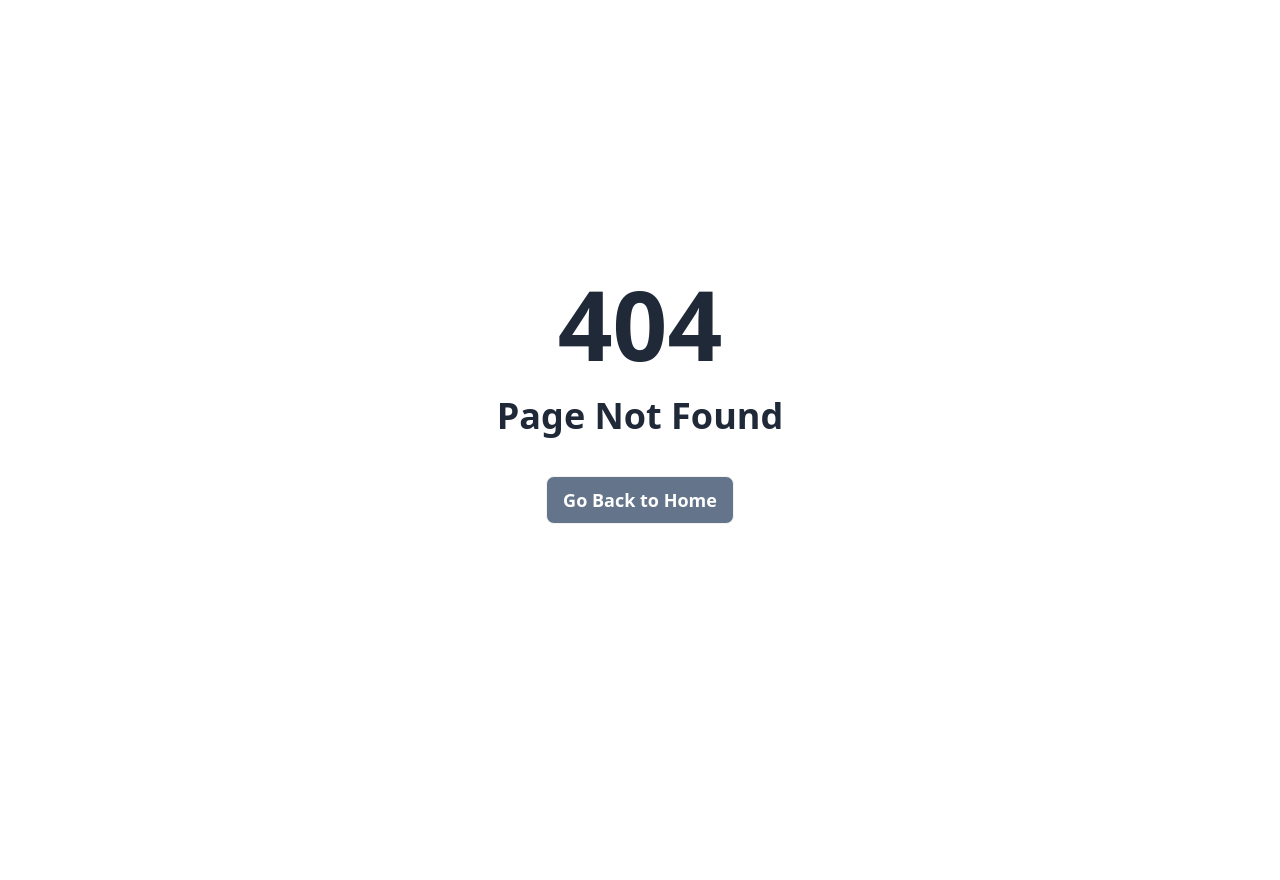
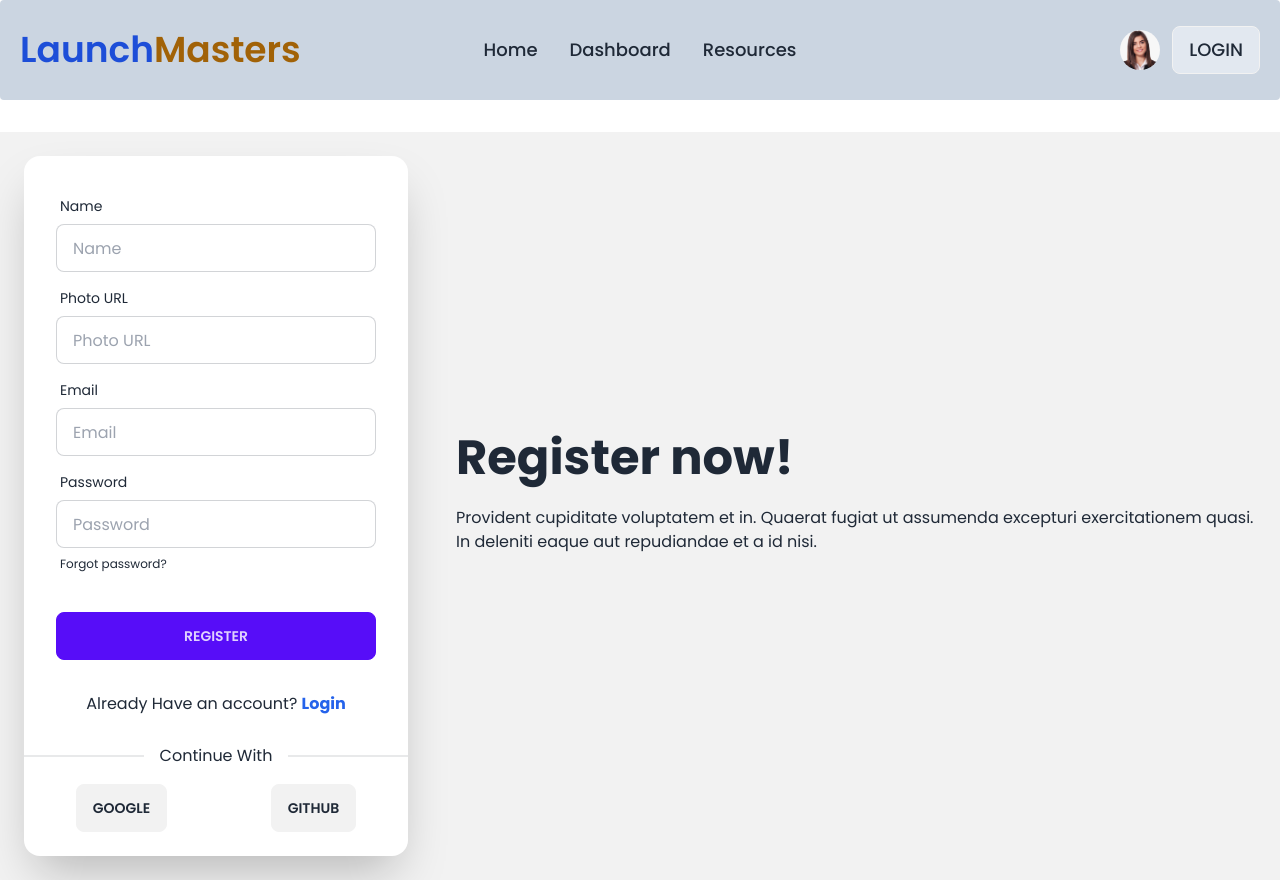
Before and after one commit to MonikaChakraborty/LaunchMasters-Event-Management, a React (Vite) app: page /register in a window 1280 px wide. Before the commit this address had no page. Before the commit the page ends 800 px from the top, so only its background shows below. Built offline with nearby package versions, Linux system fonts and the light colour scheme.

Commit message:
login and registration page created

```diff
--- a/package.json
+++ b/package.json
@@ -15,6 +15,7 @@
     "match-sorter": "^6.3.1",
     "react": "^18.2.0",
     "react-dom": "^18.2.0",
+    "react-hot-toast": "^2.4.1",
     "react-icons": "^4.11.0",
     "react-router-dom": "^6.16.0",
     "sort-by": "^1.2.0"
--- a/src/Provider/AuthProvider.jsx
+++ b/src/Provider/AuthProvider.jsx
@@ -1,9 +1,36 @@
 import { createContext } from "react";
+import { auth } from '../firebase/firebase.config'
+import { GoogleAuthProvider, createUserWithEmailAndPassword, signInWithPopup } from "firebase/auth";
 
 export const AuthContext = createContext(null);
+
+
+const googleProvider = new GoogleAuthProvider();
+
+
 const AuthProvider = ({children}) => {
+
+    // create user
+    const createUser = (email, password) => {
+        return createUserWithEmailAndPassword(auth, email, password)
+
+    }
+
+
+    // login with google
+    const googleLogin = () => {
+        return signInWithPopup(auth, googleProvider)
+
+    }
+
+
+    const authentications = {
+        googleLogin,
+        createUser
+    }
+
     return (
-        <AuthContext.Provider>
+        <AuthContext.Provider value={authentications}>
             {children}
         </AuthContext.Provider>
     );
--- /dev/null
+++ b/src/hooks/useAuth.jsx
@@ -0,0 +1,11 @@
+import { useContext } from "react";
+import { AuthContext } from "../Provider/AuthProvider";
+
+const useAuth = () => {
+
+    const all = useContext(AuthContext)
+    return all;
+
+};
+
+export default useAuth;
--- a/src/layouts/Root.jsx
+++ b/src/layouts/Root.jsx
@@ -1,9 +1,13 @@
+import { Toaster } from "react-hot-toast";
 import { Outlet } from "react-router-dom";
+// import Footer from "../pages/Home/Footer";
 
 const Root = () => {
     return (
         <div className="max-w-screen-xl mx-auto font-poppins">
             <Outlet></Outlet>
+            {/* <Footer></Footer> */}
+            <Toaster/>
         </div>
     );
 };
--- a/src/pages/Login/Login.jsx
+++ b/src/pages/Login/Login.jsx
@@ -1,14 +1,26 @@
+import { Link } from "react-router-dom";
 import Navbar from "../Shared/Navbar/Navbar";
+import LoginMedia from "./LoginMedia";
 
 const Login = () => {
+
+
+//   const handleLogin = () => {
+//     signInWithPopup(auth, provider)
+//     .then()
+//     .catch()
+//   };
+
+
+
   return (
     <div>
       <Navbar></Navbar>
-      <h2>This is login</h2>
 
-      <div className="hero min-h-screen bg-base-200">
+
+      <div className="hero p-6 bg-base-200 mt-8">
         <div className="hero-content flex-col lg:flex-row-reverse">
-          <div className="text-center lg:text-left">
+          <div className="text-center lg:text-left ml-8">
             <h1 className="text-5xl font-bold">Login now!</h1>
             <p className="py-6">
               Provident cupiditate voluptatem et in. Quaerat fugiat ut assumenda
@@ -24,7 +36,8 @@ const Login = () => {
                 </label>
                 <input
                   type="email"
-                  placeholder="email"
+                  name="email"
+                  placeholder="Email"
                   className="input input-bordered"
                   required
                 />
@@ -35,7 +48,8 @@ const Login = () => {
                 </label>
                 <input
                   type="password"
-                  placeholder="password"
+                  name="password"
+                  placeholder="Password"
                   className="input input-bordered"
                   required
                 />
@@ -48,7 +62,12 @@ const Login = () => {
               <div className="form-control mt-6">
                 <button className="btn btn-primary">Login</button>
               </div>
+
             </form>
+
+            <p className="text-center mb-4">New Here? <Link className="text-blue-600 font-bold" to="/register">Create an account</Link></p>
+
+            <LoginMedia></LoginMedia>
           </div>
         </div>
       </div>
--- /dev/null
+++ b/src/pages/Login/LoginMedia.jsx
@@ -0,0 +1,35 @@
+import { useContext } from "react";
+import { AuthContext } from "../../Provider/AuthProvider";
+
+const LoginMedia = () => {
+
+
+
+
+    const {user, googleLogin} = useContext(AuthContext);
+
+    const handleMediaLogin = (media) => {
+        media()
+        .then(res => console.log(res))
+        .catch(error => console.log(error))
+    }
+
+
+
+    return (
+        <div>
+            <div className="divider">
+            <h1>Continue With</h1>
+            </div>
+
+            <div className="mt-5 mb-6 flex justify-around">
+                <button onClick={() => handleMediaLogin(googleLogin)}  className="btn">Google</button>
+
+                <button className="btn">Github</button>
+            </div>
+
+        </div>
+    );
+};
+
+export default LoginMedia;
--- /dev/null
+++ b/src/pages/Register/Register.jsx
@@ -0,0 +1,138 @@
+import { Link } from "react-router-dom";
+import Navbar from "../Shared/Navbar/Navbar";
+import LoginMedia from "../Login/LoginMedia";
+import useAuth from "../../hooks/useAuth";
+import toast from "react-hot-toast";
+
+const Register = () => {
+
+  const {createUser} = useAuth();
+
+
+  const handleRegister = (e) => {
+    e.preventDefault();
+
+
+
+    // get input field values
+
+    const name = e.target.name.value;
+
+    const email = e.target.email.value;
+
+    const photo = e.target.photo.value;
+
+    const password = e.target.password.value;
+
+    // console.log(name, email, password);
+
+    // validation
+    if(password.length < 6){
+
+      toast.error('The password is less than 6 characters')
+
+    } else if(!/[A-Z]/.test(password)){
+
+      toast.error('The password do not have a capital letter')
+
+    } else if(!/[!@#$%^&*]/.test(password)){
+      toast.error('The password do not have a special character')
+    }
+
+
+    // create a new user
+
+  }
+
+  return (
+    <div>
+      <Navbar></Navbar>
+
+      <div className="hero p-2 bg-base-200 mt-8">
+        <div className="hero-content flex-col lg:flex-row-reverse">
+          <div className="text-center lg:text-left ml-8">
+            <h1 className="text-5xl font-bold">Register now!</h1>
+            <p className="py-6">
+              Provident cupiditate voluptatem et in. Quaerat fugiat ut assumenda
+              excepturi exercitationem quasi. In deleniti eaque aut repudiandae
+              et a id nisi.
+            </p>
+          </div>
+          <div className="card flex-shrink-0 w-full max-w-sm shadow-2xl bg-base-100">
+            <form onSubmit={handleRegister} className="card-body">
+
+              <div className="form-control">
+                <label className="label">
+                  <span className="label-text">Name</span>
+                </label>
+                <input
+                  type="text"
+                  name="name"
+                  placeholder="Name"
+                  className="input input-bordered"
+                  required
+                />
+              </div>
+
+              <div className="form-control">
+                <label className="label">
+                  <span className="label-text">Photo URL</span>
+                </label>
+                <input
+                  type="text"
+                  name="photo"
+                  placeholder="Photo URL"
+                  className="input input-bordered"
+                  required
+                />
+              </div>
+
+              <div className="form-control">
+                <label className="label">
+                  <span className="label-text">Email</span>
+                </label>
+                <input
+                  type="email"
+                  name="email"
+                  placeholder="Email"
+                  className="input input-bordered"
+                  required
+                />
+              </div>
+
+              <div className="form-control">
+                <label className="label">
+                  <span className="label-text">Password</span>
+                </label>
+                <input
+                  type="password"
+                  name="password"
+                  placeholder="Password"
+                  className="input input-bordered"
+                  required
+                />
+                <label className="label">
+                  <a href="#" className="label-text-alt link link-hover">
+                    Forgot password?
+                  </a>
+                </label>
+              </div>
+
+              <div className="form-control mt-6">
+                <button type="submit" className="btn btn-primary">Register</button>
+              </div>
+            </form>
+
+            <p className="text-center mb-4">
+              Already Have an account? <Link className="text-blue-600 font-bold" to="/login">Login</Link>
+            </p>
+
+            <LoginMedia></LoginMedia>
+          </div>
+        </div>
+      </div>
+    </div>
+  );
+};
+
+export default Register;
--- a/src/routes/Routes.jsx
+++ b/src/routes/Routes.jsx
@@ -6,6 +6,7 @@ import Dashboard from "../pages/Dashboard/Dashboard";
 import Resources from "../pages/Resources/Resources";
 import ErrorPage from "../pages/ErrorPage/ErrorPage";
 import Login from "../pages/Login/Login";
+import Register from "../pages/Register/Register";
 
 const router = createBrowserRouter([
     {
@@ -29,6 +30,10 @@ const router = createBrowserRouter([
             {
                 path: '/login',
                 element: <Login></Login>
+            },
+            {
+                path: '/register',
+                element: <Register></Register>
             }
         ]
     }
```
Also changed, not shown: 1 other file (tests, documents, lock files or other folders).
